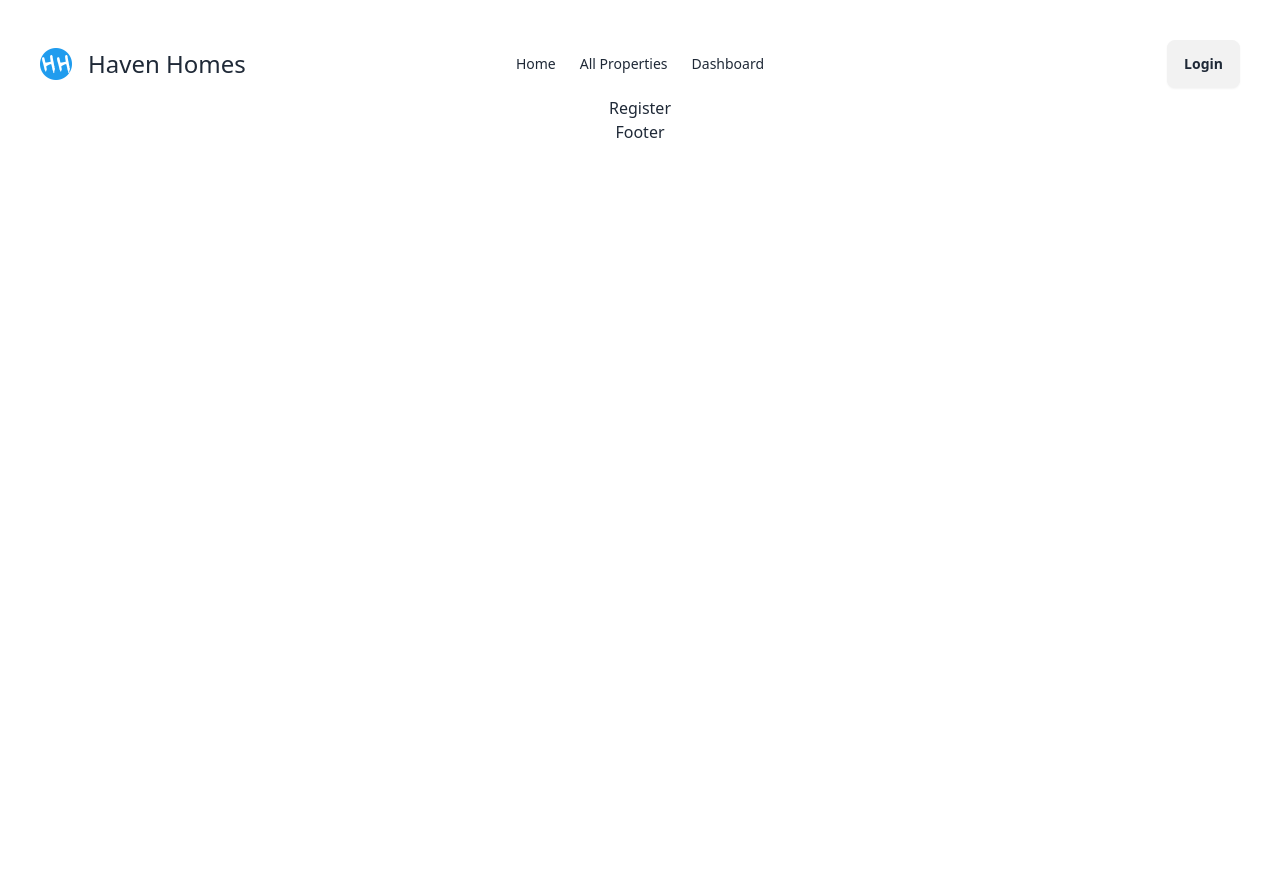
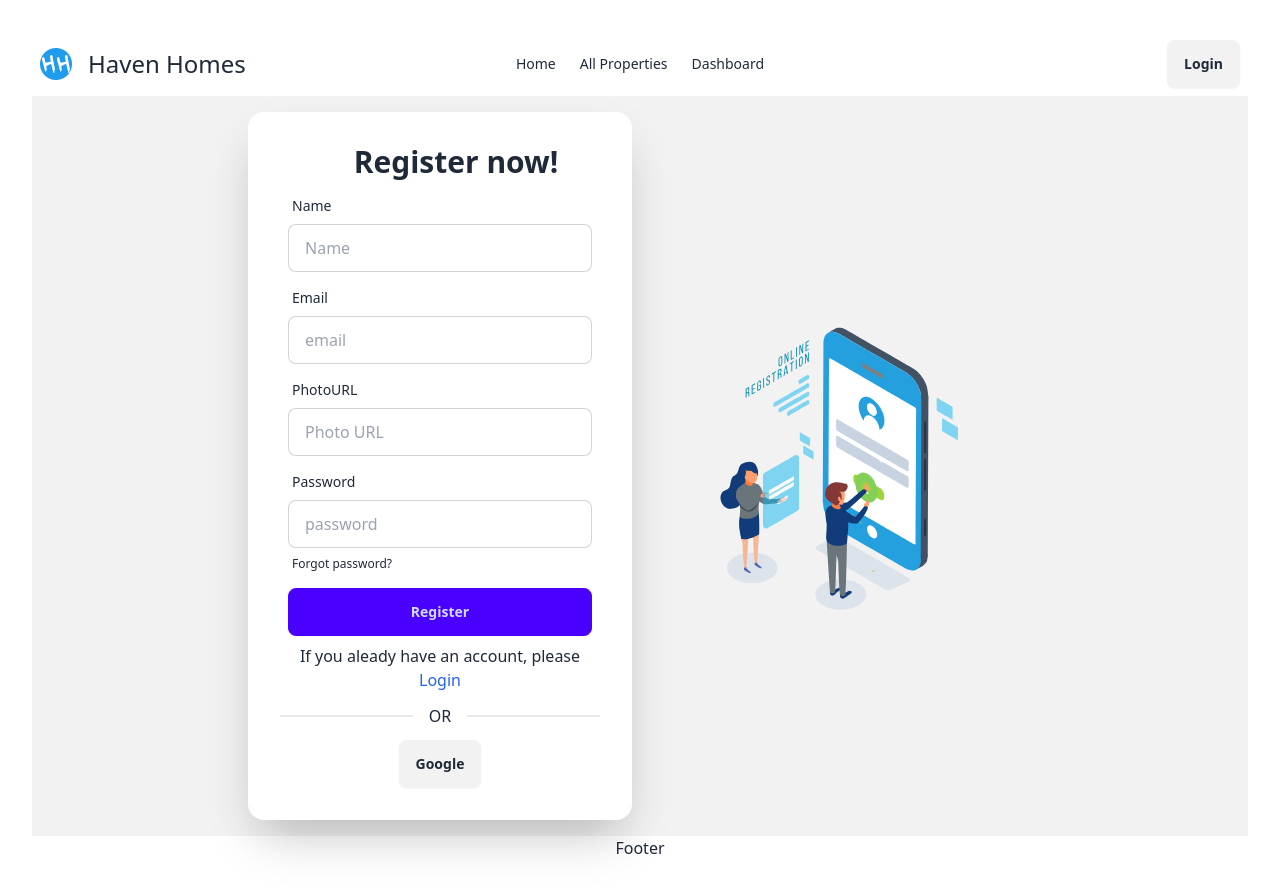
Before and after one commit to developernagor/my-haven-homes-client, a React (Vite) app: page /register in a window 1280 px wide. Before the commit the page ends 800 px from the top, so only its background shows below. Built offline with nearby package versions, Linux system fonts and the light colour scheme; no server answers.

Commit message:
Added Register and Login page

```diff
--- a/src/components/Login/Login.jsx
+++ b/src/components/Login/Login.jsx
@@ -3,16 +3,20 @@ import React, { useContext, useState } from 'react';
 import loginLottieJSON from '../../assets/login-lottie.json'
 import { Link, useLocation, useNavigate } from 'react-router-dom';
 import { AuthContext } from '../../providers/AuthProvider';
-// import SocialLogin from './SocialLogin';
+import SocialLogin from '../SocialLogin/SocialLogin';
 
 const Login = () => {
 
-    // const [user, setUser] = useState(null)
-    // const { signInUser } = useContext(AuthContext);
-    // const location = useLocation();
-    // const navigate = useNavigate();
-    // console.log('in signIn page', location)
-    // const from = location.state || '/';
+    const [user, setUser] = useState(null)
+    const { signInUser } = useContext(AuthContext);
+    const [success,setSuccess] = useState(false);
+    const [loginError, setLoginError] = useState("")
+    const location = useLocation();
+    const navigate = useNavigate();
+    console.log('in signIn page', location)
+    const from = location.state || '/';
+    // const from = location.state?.from?.pathname || '/';
+
 
     const handleSignIn = e => {
         e.preventDefault();
@@ -21,26 +25,31 @@ const Login = () => {
         const password = form.password.value;
         console.log(email, password);
 
+        setSuccess(false);
+        setLoginError('');
+
         signInUser(email, password)
             .then(result => {
                 setUser(result.user)
+                setSuccess(true)
                 navigate(from);
             })
             .catch(error => {
                 console.log(error);
+                setLoginError(error.message);
             })
 
     }
 
     return (
-        <div className="hero bg-base-200 min-h-screen">
+        <div className="hero bg-base-200">
             <div className="hero-content flex-col lg:flex-row-reverse">
                 <div className="text-center lg:text-left w-96">
                     <Lottie animationData={loginLottieJSON}></Lottie>
                 </div>
                 <div className="card bg-base-100 w-full max-w-sm shrink-0 shadow-2xl">
-                    <h1 className="ml-8 mt-4 text-5xl font-bold">Login now!</h1>
-                    <form onSubmit={handleSignIn} className="card-body">
+                    <h1 className="ml-8 text-3xl font-bold">Login now!</h1>
+                    <form onSubmit={handleSignIn} className="card-body p-2">
                         <div className="form-control">
                             <label className="label">
                                 <span className="label-text">Email</span>
@@ -60,9 +69,16 @@ const Login = () => {
                             <button className="btn btn-primary">Login</button>
                         </div>
 
-                        <p>If you don't have an account, please <span className='text-blue font-bold'><Link to="/register"> Register</Link></span></p>
+                        <p>If you don't have an account, please <Link to="/register" className='text-blue-600'> Register</Link></p>
                     </form>
-                    {/* <SocialLogin></SocialLogin> */}
+
+                    {
+                        success && <p className='text-green-500'>Login successfull</p>
+                    }
+                    {
+                        loginError && <p className='text-red-500'>Invalid email or password</p>
+                    }
+                    <SocialLogin></SocialLogin>
                 </div>
             </div>
         </div>
--- a/src/components/Register/Register.jsx
+++ b/src/components/Register/Register.jsx
@@ -1,11 +1,129 @@
-import React from 'react';
+import Lottie from 'lottie-react';
+import React, { useContext, useState } from 'react';
+import registerLottieData from '../../assets/registration-lottie.json';
 
-function Register() {
+import { AuthContext } from '../../providers/AuthProvider';
+import { Link, useNavigate } from 'react-router-dom';
+import SocialLogin from '../SocialLogin/SocialLogin';
+
+const Register = () => {
+
+    const [error, setError] = useState("")
+
+    const navigate = useNavigate();
+
+    const { createUser } = useContext(AuthContext);
+
+    const handleRegister = e => {
+        e.preventDefault();
+        setError("")
+        const form = e.target;
+
+    const name = form.name.value;
+    const email = form.email.value;
+    const image = form.image.value;
+    const password = form.password.value;
+    const user = {name, email, image, password}
+    console.log(user)
+        // password validation:
+        if(password.length < 6) {
+            setError("Password should be at least 6 characters.")
+            return;
+          }
+        //   if(!/[a-z]/.test(password)){
+        //     setError("Password should be at least one lowercase letter.")
+        //     return;
+        //   }
+          if(!/[A-Z]/.test(password)){
+            setError("Password should be at least one uppercase letter.")
+            return;
+          }
+          if(!/[#?!@$%^&*-]/.test(password)){
+            setError("Password should be at least one special character.")
+            return;
+          }
+
+
+        createUser(email, password)
+            .then(result => {
+                console.log(result.user)
+                const newUser = {name,email,image}
+        //         // save new user info in database
+
+        //         fetch('https://easy-recommendations-server.vercel.app/users', {
+        //             method: 'POST',
+        //             headers: {
+        //               'Content-Type': 'application/json',
+        //             },
+        //             body: JSON.stringify(newUser),
+        //           })
+        //             .then((res) => res.json())
+        //             .then((data) => {
+        //               console.log(data);
+        //             })
+        //             .catch((error) => console.error('Error:', error));
+
+                form.reset();
+                navigate('/login')
+            })
+            .catch(error => {
+                console.log(error.message)
+            })
+
+    }
+
     return (
-        <div>
-            Register
+        <div className="hero bg-base-200">
+            <div className="hero-content flex-col lg:flex-row-reverse">
+                <div className="text-center lg:text-left w-96">
+                    <Lottie animationData={registerLottieData}></Lottie>
+                </div>
+                <div className="card bg-base-100 w-full max-w-sm shrink-0 shadow-2xl">
+                    <h1 className="ml-8 text-3xl font-bold">Register now!</h1>
+                    <form onSubmit={handleRegister} className="card-body p-2">
+                    <div className="form-control">
+              <label className="label">
+                <span className="label-text">Name</span>
+              </label>
+              <input type="text" placeholder="Name" name='name' className="input input-bordered" required />
+            </div>
+                        <div className="form-control">
+                            <label className="label">
+                                <span className="label-text">Email</span>
+                            </label>
+                            <input type="email" name='email' placeholder="email" className="input input-bordered" required />
+                        </div>
+
+                        <div className="form-control">
+              <label className="label">
+                <span className="label-text">PhotoURL</span>
+              </label>
+              <input type="text" placeholder="Photo URL" name='image' className="input input-bordered" required />
+            </div>
+
+
+                        <div className="form-control">
+                            <label className="label">
+                                <span className="label-text">Password</span>
+                            </label>
+                            <input type="password" name='password' placeholder="password" className="input input-bordered" required />
+                            <label className="label">
+                                <a href="#" className="label-text-alt link link-hover">Forgot password?</a>
+                            </label>
+                        </div>
+
+                        {error && <div className="alert alert-error mt-4"><span>{error}</span></div>}
+
+                        <div className="form-control">
+                            <button className="btn btn-primary">Register</button>
+                        </div>
+                    </form>
+                    <p>If you aleady have an account, please <Link to="/login" className='text-blue-600 '>Login</Link></p>
+                    <SocialLogin></SocialLogin>
+                </div>
+            </div>
         </div>
     );
-}
+};
 
 export default Register;
--- /dev/null
+++ b/src/components/SocialLogin/SocialLogin.jsx
@@ -0,0 +1,30 @@
+import React, { useContext, useState } from 'react';
+import { AuthContext } from '../../providers/AuthProvider';
+import { useNavigate } from 'react-router-dom';
+
+const SocialLogin = () => {
+    const { signInWithGoogle } = useContext(AuthContext);
+    const navigate = useNavigate();
+    const [user, setUser] = useState(null)
+
+    const handleGoogleSignIn = () => {
+        signInWithGoogle()
+            .then(result => {
+                setUser(result.user)
+                navigate('/');
+            })
+            .catch(error => {
+                console.log(error.message)
+            })
+    }
+
+    return (
+        <div className=''>
+            <div className="divider">OR</div>
+
+            <button onClick={handleGoogleSignIn} className='btn'>Google</button>
+        </div>
+    );
+};
+
+export default SocialLogin;
--- a/src/firebase/firebase.config.js
+++ b/src/firebase/firebase.config.js
@@ -24,7 +24,7 @@
 
 // Import the functions you need from the SDKs you need
 import { initializeApp } from "firebase/app";
-// import { getAnalytics } from "firebase/analytics";
+import { getAnalytics } from "firebase/analytics";
 import { getAuth } from "firebase/auth";
 // TODO: Add SDKs for Firebase products that you want to use
 // https://firebase.google.com/docs/web/setup#available-libraries
@@ -44,6 +44,6 @@ const firebaseConfig = {
 // Initialize Firebase
 const app = initializeApp(firebaseConfig);
 const auth = getAuth(app)
-// const analytics = getAnalytics(app);
+const analytics = getAnalytics(app);
 
 export default auth;
--- a/src/main.jsx
+++ b/src/main.jsx
@@ -4,11 +4,14 @@ import './index.css'
 import App from './App.jsx'
 import { RouterProvider } from 'react-router-dom'
 import router from './router/router.jsx'
+import AuthProvider from './providers/AuthProvider.jsx'
 
 createRoot(document.getElementById('root')).render(
   <StrictMode>
+    <AuthProvider>
     <RouterProvider router={router}>
 
-    </RouterProvider>
+</RouterProvider>
+    </AuthProvider>
   </StrictMode>,
 )
--- a/src/providers/AuthProvider.jsx
+++ b/src/providers/AuthProvider.jsx
@@ -3,7 +3,7 @@ import { createUserWithEmailAndPassword, getAuth, GoogleAuthProvider, onAuthStat
 import auth from '../../src/firebase/firebase.config';
 
 const googleProvider = new GoogleAuthProvider();
-export const AuthContext = createContext();
+export const AuthContext = createContext(null);
 
 function AuthProvider({children}) {
 
@@ -22,6 +22,7 @@ function AuthProvider({children}) {
 
     const signInUser = (email, password) => {
         setLoading(true);
+
         return signInWithEmailAndPassword(auth, email, password);
 
     }
@@ -39,7 +40,7 @@ function AuthProvider({children}) {
 
 
     useEffect(() => {
-        const auth = getAuth();
+        // const auth = getAuth();
 
         const unsubscribe = onAuthStateChanged(auth, (currentUser) => {
             setUser(currentUser);
@@ -69,8 +70,8 @@ function AuthProvider({children}) {
 
     );
 }
-export const useAuth = () => {
-    return useContext(AuthContext);
-  };
+// export const useAuth = () => {
+//     return useContext(AuthContext);
+//   };
 
 export default AuthProvider;
```
